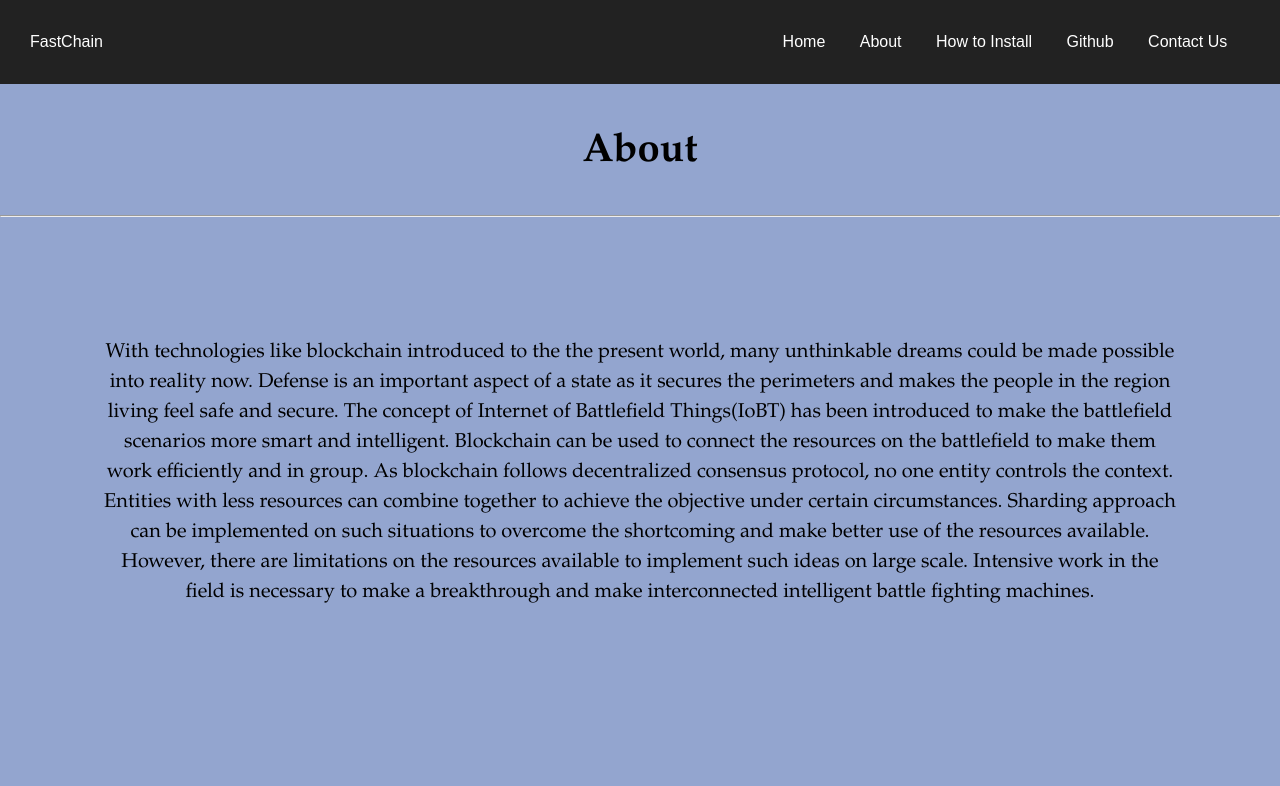
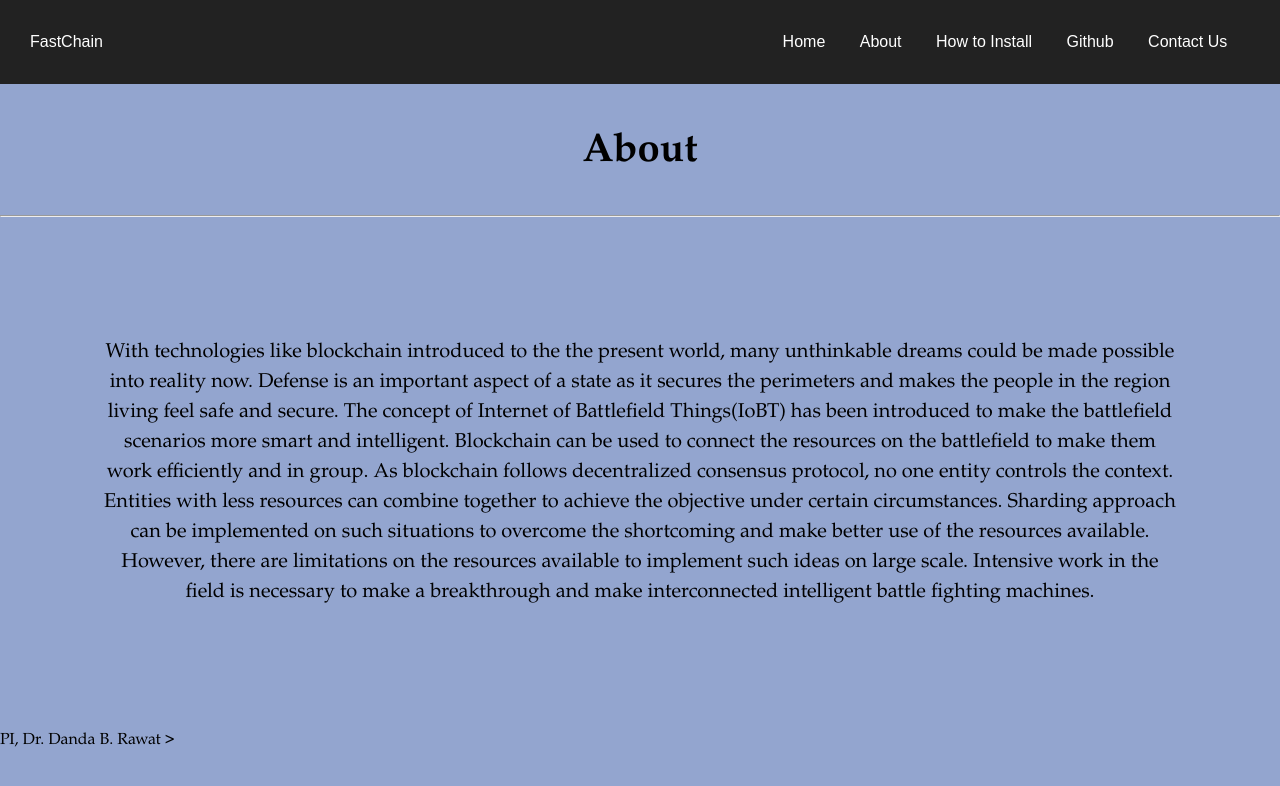
Before and after one commit to dbrawat/fastchain4sharding.github.io, a plain HTML site: page about.html in a window 1280 px wide. Drawn offline with Linux system fonts and the light colour scheme.

Commit message:
Update about.html

```diff
--- a/about.html
+++ b/about.html
@@ -36,7 +36,7 @@
         <center><h1 style="font-size:40px;"><font face="garamond">About</h1></center>
         <hr>
         <center><p style="font-size:20px; padding:100px;">With technologies like blockchain introduced to the the present world, many unthinkable dreams could be made possible into reality now. Defense is an important aspect of a state as it secures the perimeters and makes the people in the region living feel safe and secure. The concept of Internet of Battlefield Things(IoBT) has been introduced to make the battlefield scenarios more smart and intelligent. Blockchain can be used to connect the resources on the battlefield to make them work efficiently and in group. As blockchain follows decentralized consensus protocol, no one entity controls the context. Entities with less resources can combine together to achieve the objective under certain circumstances. Sharding approach can be implemented on such situations to overcome the shortcoming and make better use of the resources available. However, there are limitations on the resources available to implement such ideas on large scale. Intensive work in the field is necessary to make a breakthrough and make interconnected intelligent battle fighting machines.</p></center>
-
+        <For further details about the project, please contact the <a href=www.rawat.info> PI, Dr. Danda B. Rawat </aa>>
     </section>
 
 </body>
```
